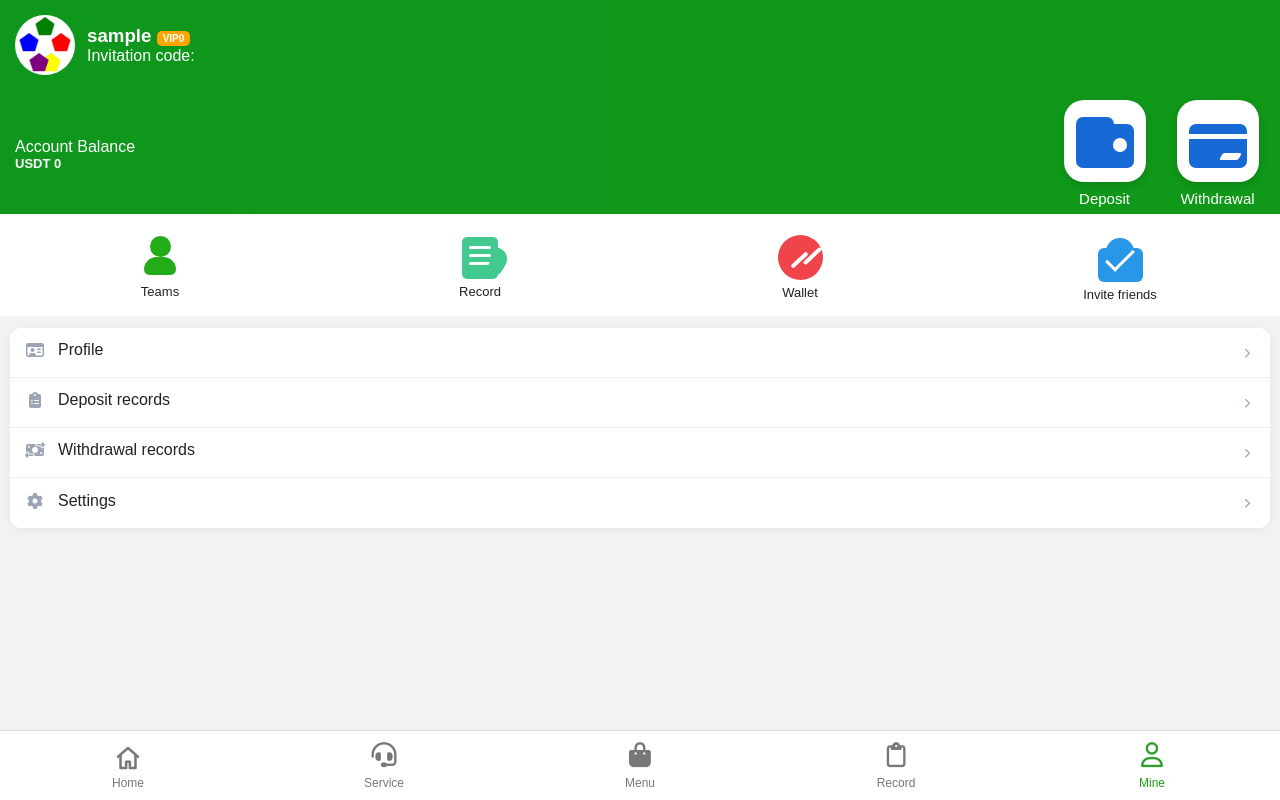
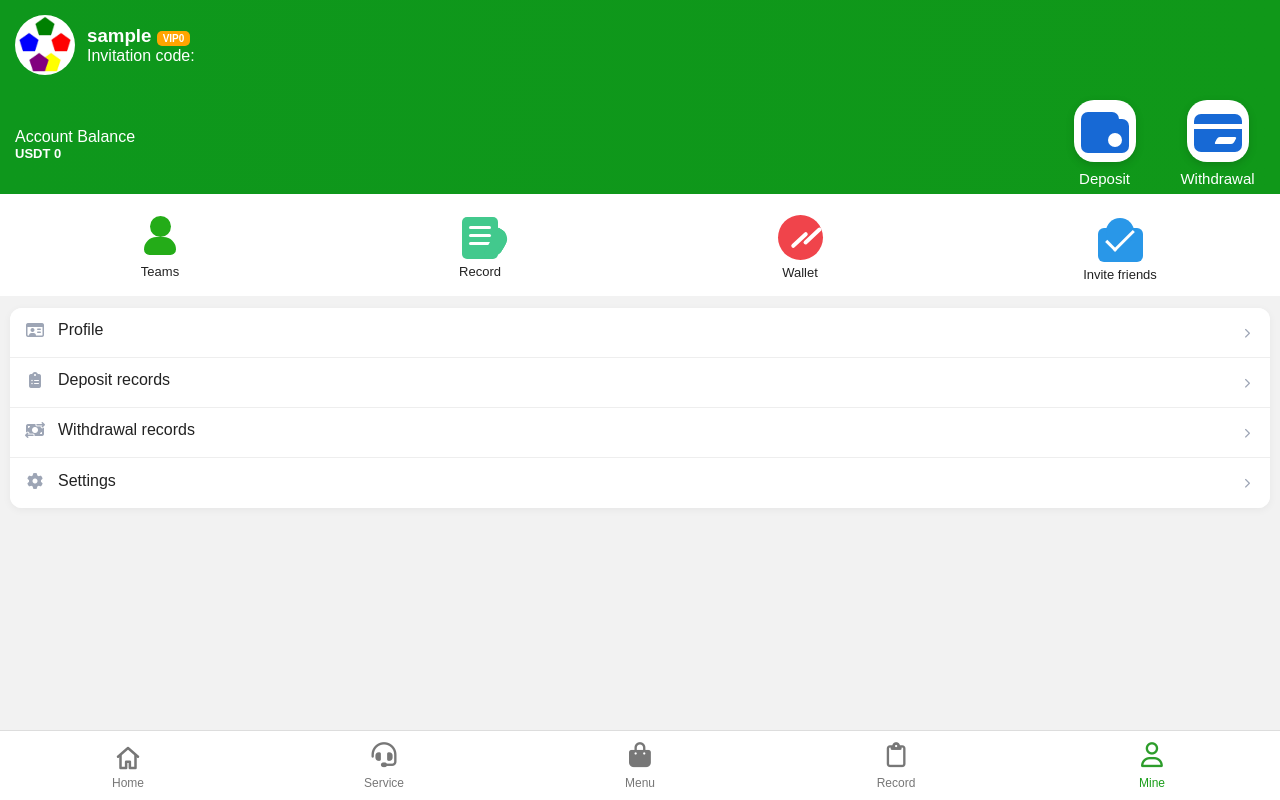
Before and after one commit to opcarro72-ops/order-grab, a website: page public/mine.html in a window 1280 px wide. Drawn offline with Linux system fonts and the light colour scheme; no server answers; sample sign-in values are in the browser's storage.

Commit message:
Updated design and pages

```diff
--- a/public/style.css
+++ b/public/style.css
@@ -1543,8 +1543,8 @@ transform: translateX(-50%);
 }
 
 .wallet-box {
-  width: 82px;
-  height: 82px;
+  width: 62px;
+  height: 62px;
   background: #fff;
   border-radius: 20px;
   display: flex;
@@ -1557,14 +1557,14 @@ transform: translateX(-50%);
 .wallet-icon {
   position: relative;
   display: block;
-  width: 58px;
-  height: 64px;
+  width: 48px;
+  height: 54px;
   box-sizing: border-box;
 }
 
 .deposit-icon {
-  width: 58px;
-  height: 44px;
+  width: 48px;
+  height: 34px;
   background: #1769d5;
   border-radius: 7px;
   margin-top: 10px;
@@ -1593,11 +1593,11 @@ transform: translateX(-50%);
 }
 
 .withdrawal-icon {
-  width: 58px;
-  height: 44px;
+  width: 48px;
+  height: 38px;
   background: #1769d5;
   border-radius: 7px;
-  margin-top: 10px;
+  margin-top: 4px;
 }
 
 .withdrawal-icon::before {
```
